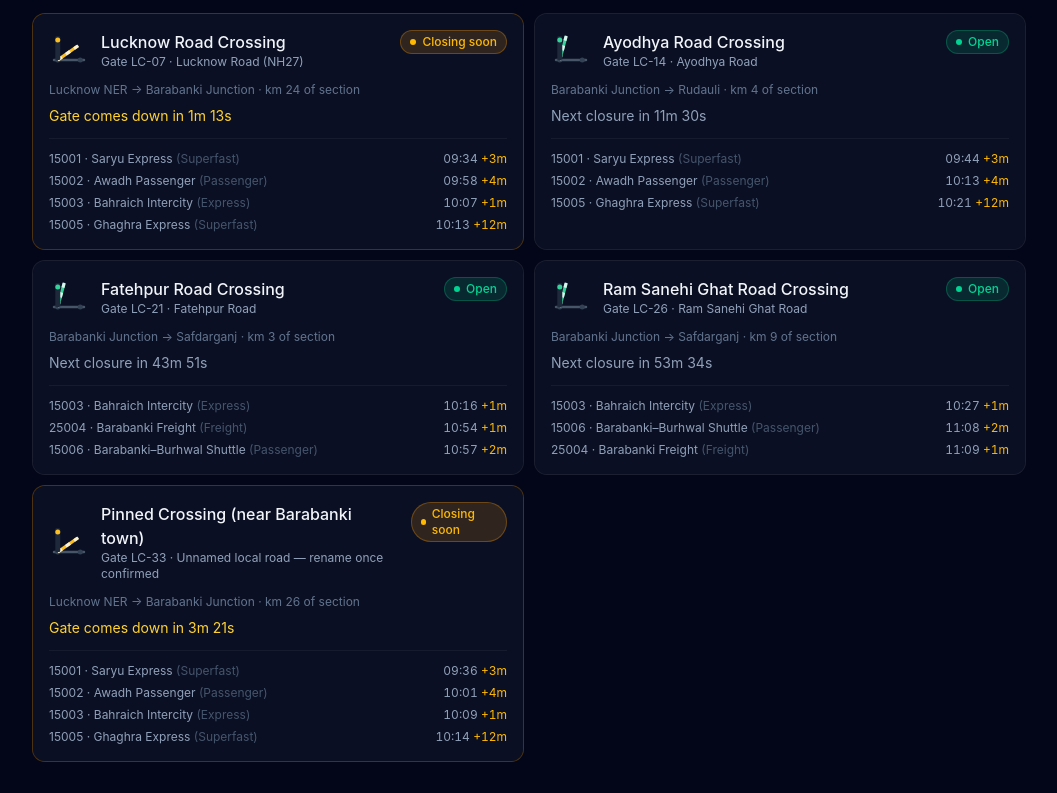
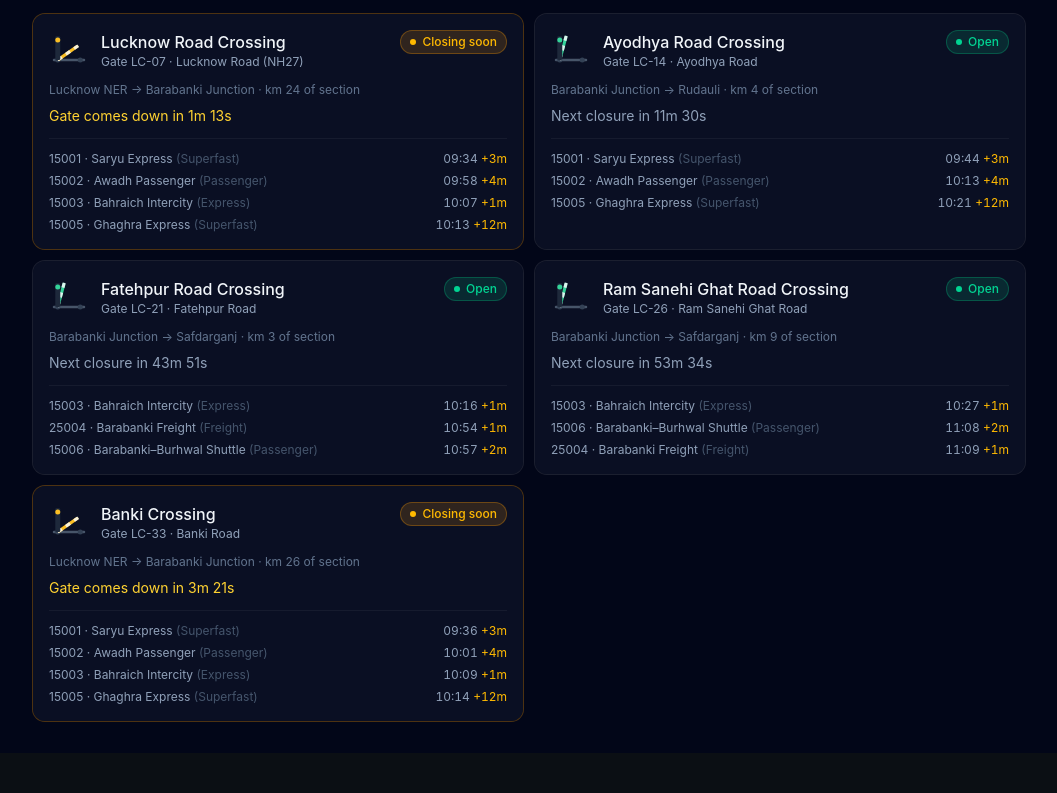
Before and after one commit to ui-sameerkhan/mini-agent-sameer, a React (Vite) app: page / in a window 1280 px wide. Shown: the part 672-1465 px from the top of the page, without its empty margins (111-1168 px from the left). After the commit the page ends 1425 px from the top, so only its background shows below. Built offline with nearby package versions, Linux system fonts and the light colour scheme; grey boxes are pictures that could not be loaded.

Commit message:
Rename pinned crossing to Banki Crossing
Co-Authored-By: Claude Sonnet 5 <noreply@anthropic.com>
Claude-Session: https://claude.ai/code/session_01QGwaMHJJQDGPBuXzpyuKZj

```diff
--- a/src/data/crossings.ts
+++ b/src/data/crossings.ts
@@ -60,14 +60,13 @@ export const crossings: LevelCrossing[] = [
     lng: 81.195,
   },
   {
-    // Coordinates from a location shared by the user (a Google Maps pin,
-    // no place name attached). Placed on the LKO-BBK line since that's the
-    // section it geographically sits nearest to; road name is a
-    // placeholder — rename it once you know the actual crossing/road name.
-    id: 'lc-user-pinned',
+    // Coordinates from a location shared by the user (a Google Maps pin).
+    // Placed on the LKO-BBK line since that's the section it geographically
+    // sits nearest to.
+    id: 'lc-banki-crossing',
     gateNumber: 'LC-33',
-    name: 'Pinned Crossing (near Barabanki town)',
-    road: 'Unnamed local road — rename once confirmed',
+    name: 'Banki Crossing',
+    road: 'Banki Road',
     fromStation: 'LKO',
     toStation: 'BBK',
     km: 26,
```
